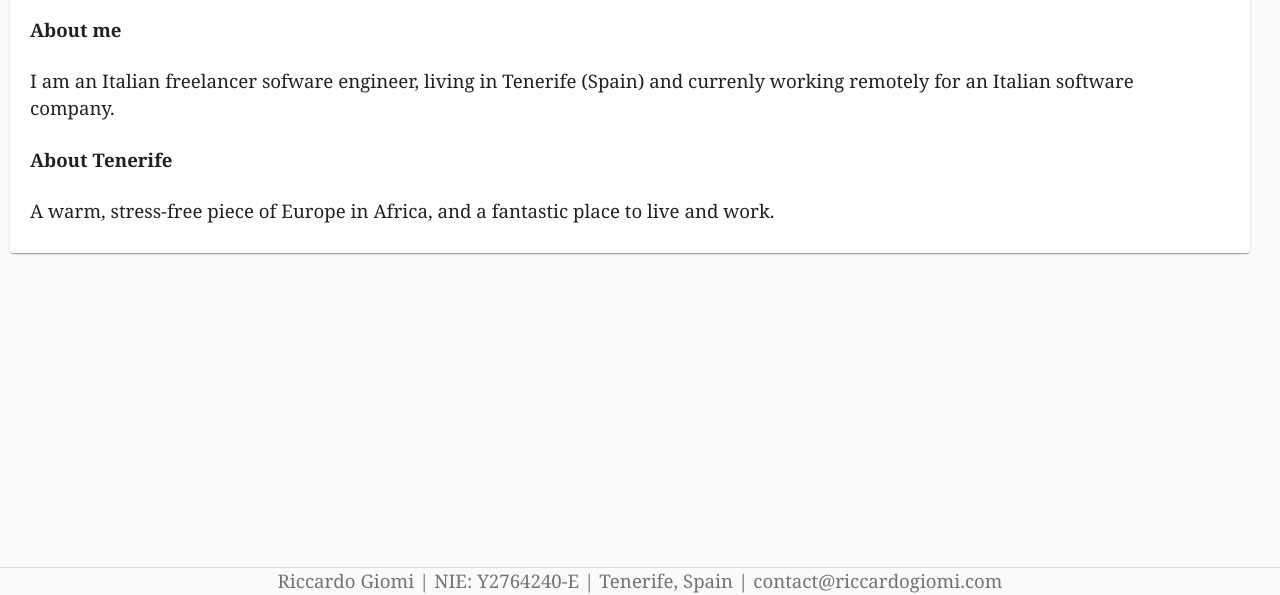
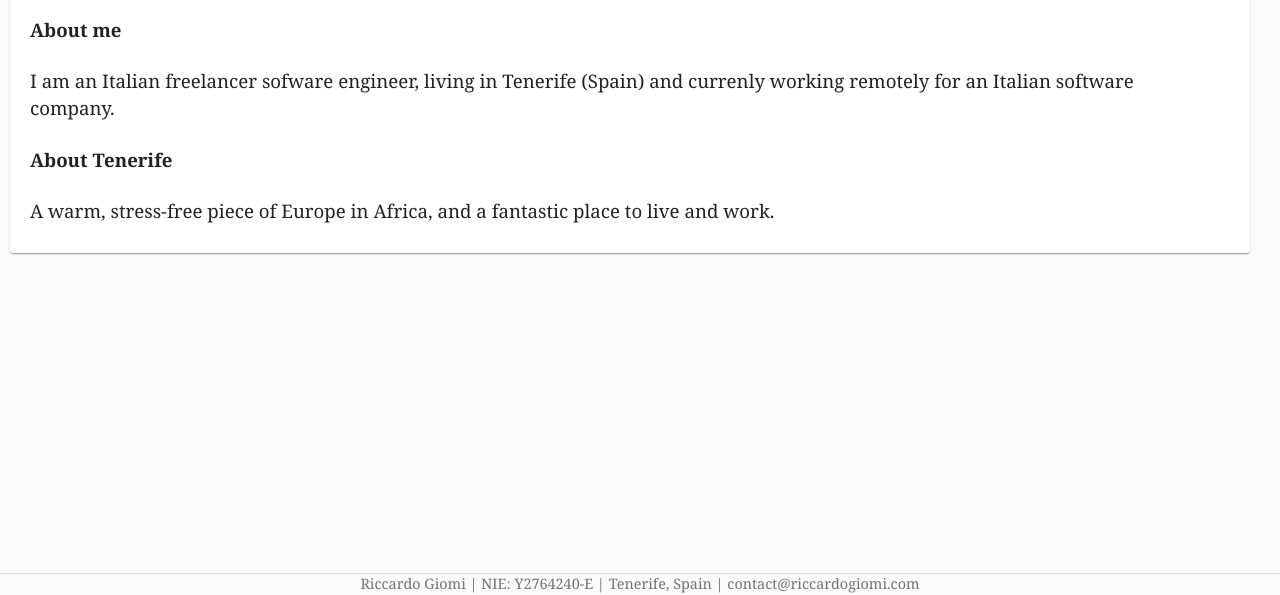
Before and after one commit to riccardo-giomi/watashi, a Gatsby site: page / in a window 1280 px wide. Shown: the part 205-800 px from the top of the page. Built offline with nearby package versions, Linux system fonts and the light colour scheme; Gatsby itself is replaced by a stand-in of ours.

Commit message:
Changed footer font size.

```diff
--- a/src/components/footer.js
+++ b/src/components/footer.js
@@ -13,11 +13,21 @@
       bottom: 0,
       background: theme.palette.background.default,
     },
+    copyright: {
+      fontSize: `0.9rem`,
+    },
   }
 })
 
-const Copyright = () => (
-  <Typography variant="body2" color="textSecondary" align="center">
+const Copyright = () => {
+  const classes = useStyles()
+  return (
+    <Typography
+      variant="body2"
+      align="center"
+      color="textSecondary"
+      className={classes.copyright}
+    >
       Riccardo Giomi
       {` | `}
       NIE: Y2764240-E
@@ -27,6 +37,7 @@
       contact@riccardogiomi.com
     </Typography>
   )
+}
 
 export default () => {
   const classes = useStyles()
```
Lines whose indentation alone changed are shown as unchanged.
